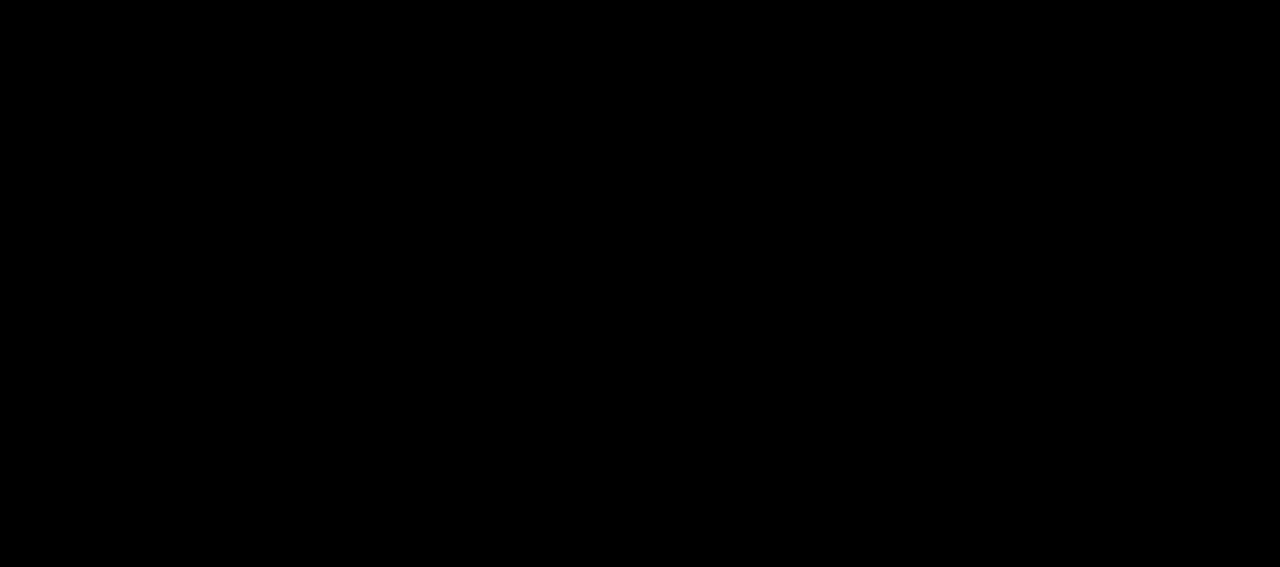
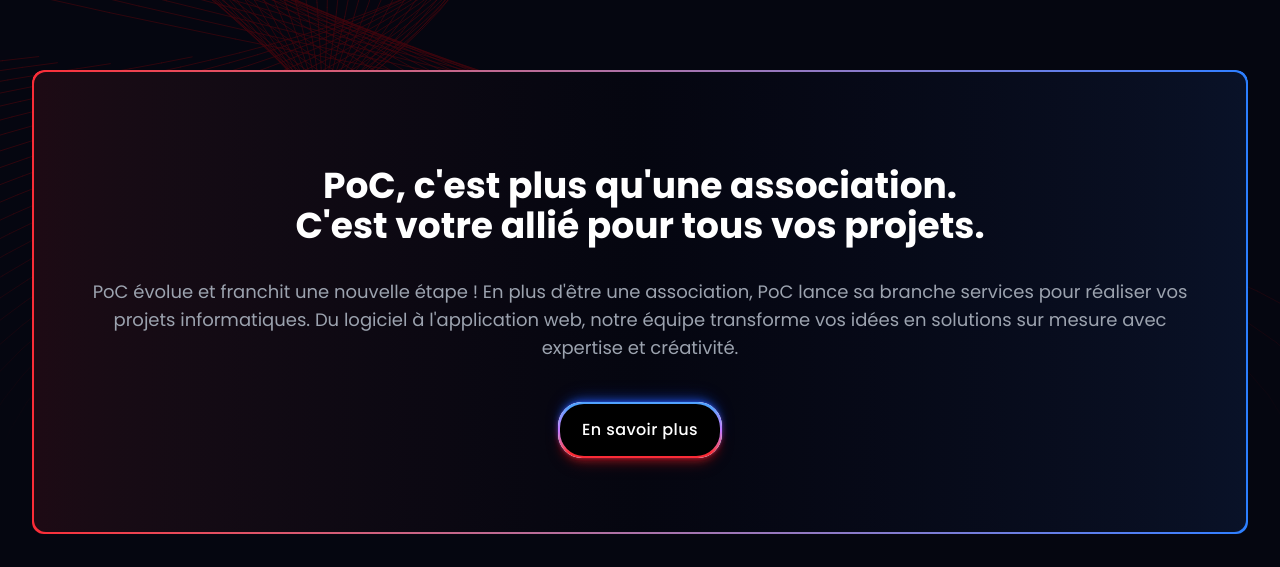
Before and after one commit to PoCInnovation/LandingPage, a Next.js app: page / in a window 1280 px wide. Shown: the part 1953-2520 px from the top of the page. Before the commit the page ends 1943 px from the top, so only its background shows below. Built offline with nearby package versions, Linux system fonts and the light colour scheme.

Commit message:
feat: Add Services component and integrate it into the landing page

```diff
--- a/src/app/page.tsx
+++ b/src/app/page.tsx
@@ -2,6 +2,7 @@ import Image from "next/image";
 import Association from "@/components/Association";
 import { Hero } from "@/components/Hero";
 import OurPoles from "@/components/OurPoles";
+import Services from "@/components/Services";
 import SocialProof from "@/components/SocialProof";
 
 export default function Home() {
@@ -20,7 +21,7 @@ export default function Home() {
             />
           </div>
         </div>
-        {/* <div className="absolute bottom-32 md:w-full w-[400vw] left-0 overflow-hidden z-[1]">
+        <div className="absolute bottom-32 md:w-full w-[400vw] left-0 overflow-hidden z-[1]">
           <div className="relative">
             <Image
               src="/red_lines.svg"
@@ -38,11 +39,12 @@ export default function Home() {
               }}
             ></div>
           </div>
-        </div> */}
+        </div>
         <Hero />
         <SocialProof />
         <OurPoles />
         <Association />
+        <Services />
       </section>
     </main>
   );
--- a/src/components/GlassyButton.tsx
+++ b/src/components/GlassyButton.tsx
@@ -21,6 +21,7 @@ export default function GlassyButton({
         active:translate-y-0
         shadow-xl shadow-black/10
         tracking-wide
+        cursor-pointer
         ${className}
       `}
     >
--- a/src/components/GlassyStatCard.tsx
+++ b/src/components/GlassyStatCard.tsx
@@ -13,12 +13,14 @@ function GlassyStatCard({
 }) {
   return (
     <div
-      className={`p-8 flex flex-col space-y-5 w-[400px] h-[250px] bg-[#E2E2E21A]/90 bg-opacity-40 rounded-xl border border-foreground/10 backdrop-blur-2xl
+      className={`p-8 flex flex-col space-y-5 w-[400px] h-[250px] bg-[#E2E2E21A]/80 rounded-xl border border-foreground/10 backdrop-blur-2xl
 
     ${className}`}
     >
       <div className="p-4">
-        <span className="text-7xl font-bold text-foreground">{statText}</span>
+        <span className="text-7xl font-bold text-foreground opacity-100">
+          {statText}
+        </span>
       </div>
 
       <div className="flex flex-col items-start justify-center text-left">
--- a/src/components/PocButton.tsx
+++ b/src/components/PocButton.tsx
@@ -2,10 +2,12 @@ export default function PoCButton({
   children,
   onClick,
   className,
+  bgColor = "bg-white",
 }: {
   children?: React.ReactNode;
   onClick?: () => void;
   className?: string;
+  bgColor?: string;
 }) {
   return (
     <button
@@ -22,6 +24,7 @@ export default function PoCButton({
         shadow-xl shadow-black/5
         tracking-wide
         overflow-hidden
+        cursor-pointer
         ${className}
       `}
       style={{
@@ -43,7 +46,7 @@ export default function PoCButton({
         <div className="absolute inset-0 rounded-3xl bg-gradient-to-b from-blue-400 from-10% via-purple-400 via-50% to-red-500 to-90%" />
       </div>
 
-      <div className="absolute inset-0.5 rounded-3xl bg-white" />
+      <div className={`absolute inset-0.5 rounded-3xl ${bgColor}`} />
 
       <div className="absolute inset-0 rounded-3xl bg-gradient-to-br from-gray-100/20 to-gray-50/10 opacity-0 hover:opacity-100 transition-opacity duration-300 pointer-events-none" />
 
--- /dev/null
+++ b/src/components/Services.tsx
@@ -0,0 +1,32 @@
+import React from "react";
+import PoCButton from "./PocButton";
+
+function Services() {
+  return (
+    <div className="container-custom relative z-10 mt-10 md:mt-20">
+      <div className="relative mb-4 rounded-xl w-full text-center py-24 px-10 space-y-5 overflow-hidden">
+        <div className="absolute inset-0 rounded-xl p-0.5">
+          <div className="absolute inset-0 rounded-xl bg-gradient-to-r from-red-500 to-blue-500" />
+        </div>
+        <div className="absolute inset-0.5 rounded-xl bg-background-main" />
+        <div className="absolute inset-0.5 rounded-xl bg-gradient-to-r from-red-500/10 via-background-main to-blue-500/10" />
+        <h2 className="relative z-10 text-xl md:text-4xl font-bold text-foreground">
+          PoC, c'est plus qu'une association. <br />
+          C'est votre allié pour tous vos projets.
+        </h2>
+        <p className="relative z-10 text-md md:text-lg text-muted-foreground mt-8">
+          PoC évolue et franchit une nouvelle étape ! En plus d'être une
+          association, PoC lance sa branche services pour réaliser vos projets
+          informatiques. Du logiciel à l'application web, notre équipe
+          transforme vos idées en solutions sur mesure avec expertise et
+          créativité.
+        </p>
+        <PoCButton bgColor="bg-black" className="mt-5">
+          <p className="text-foreground">En savoir plus</p>
+        </PoCButton>
+      </div>
+    </div>
+  );
+}
+
+export default Services;
```
